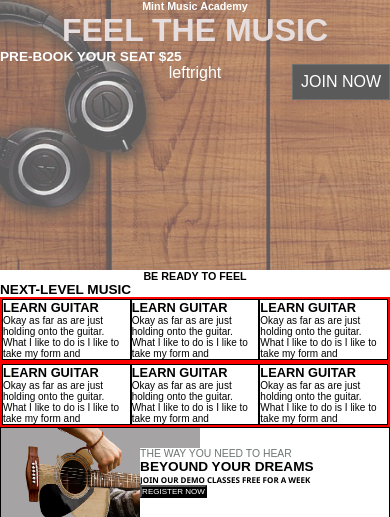
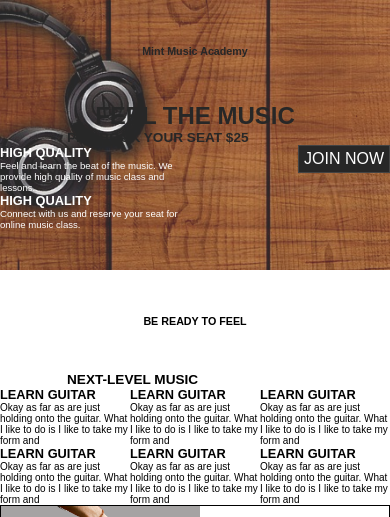
Before and after one commit to Dilli822/WordPress-Demo-Themes, a PHP site: page / in a window 390 px wide. Shown: the top 517 px of the page. Run offline with PHP 8.4, Linux system fonts and the light colour scheme.

Commit message:
initial commit

```diff
--- a/project elementor1/css/style.css
+++ b/project elementor1/css/style.css
@@ -22,8 +22,7 @@ body{
     background-size: 100vmax;
     background-repeat: no-repeat;
     height:  500px;
-    color:White;
-    opacity: 0.65;
+    opacity: 0.85;
     animation-duration: 1s;
     animation-name: scale;
    animation-iteration-count: finite;
@@ -53,13 +52,24 @@ animation-timing-function: linear;
 }
 
 .description{
-    display: flex;
-    justify-content: center;
+    margin: -20px 0px;
 }
 
-h1,h6,h2{
+h1{
     text-align: center;
+    font-size: 4rem;
+    color:black;
 }
+h2{
+    text-align: center;
+    font-weight: bolder;
+}
+
+
+h6{
+     text-align: center;
+     padding: 50px 0px;
+    }
 
 button.btn-order{
     right: 0;
@@ -67,7 +77,8 @@ button.btn-order{
     background-color:black;
     color:white;
     font-size: 1rem;
-    padding: 8px;
+    padding: 8px 15px;
+    text-align: center;
     border: 1px solid rgb(34, 34, 34);
 }
 button.btn-order:hover{
@@ -101,13 +112,13 @@ button.btn-order:hover{
 .Services-wrapper-1,
 .Services-wrapper-2{
     display: flex;
-    border: 2px solid red;
+    border: px solid red;
     justify-content: center;
 
 }
 
 section.lessons{
-    border: 1px solid rgb(0, 0, 0);
+    border: px solid rgb(0, 0, 0);
 
 }
 
@@ -137,6 +148,7 @@ p.last-breif{
 
 h2{
     font-size: 0.85rem;
+    text-align: center;
 }
 
 p.bottom-last-brief{
@@ -146,14 +158,14 @@ p.bottom-last-brief{
 }
 /***header para**/
 h3{
-
+    text-align: left;
 }
 /**paragraphs***/
 p.lessons-para{
 
 }
 .video{
-    border: 1px solid red;
+    border: px solid red;
 }
 
 .video-top{
--- a/project elementor1/index.html
+++ b/project elementor1/index.html
@@ -39,10 +39,19 @@
 
         <div class="description">
             <div class="left-description">
-                left
+
+                    <h3>HIGH QUALITY</h3>
+
+                <p class="advertise">
+                    Feel and learn the beat of the music.
+                    We provide high quality of music class and lessons.
+                </p>
             </div>
             <div class="right-description">
-                right
+                <h3>HIGH QUALITY</h3>
+                <p class="advertise">
+                  Connect with us and reserve your seat for online music class.
+                </p>
             </div>
         </div>
     </div>
--- a/project elementor1/media querries/media-queries-smaller-screen.css
+++ b/project elementor1/media querries/media-queries-smaller-screen.css
@@ -8,8 +8,36 @@
     }
     .whole-bg-banner{
         height: 270px;
+
     }
 
+    .description{
+        color:white;
+        margin: 0px;
+
+    }
+    p.advertise{
+        font-size: 0.6rem;
+        width: 50%;
+
+    }
+
+    h1{
+        font-size: 1.5rem;
+        color:black;
+    }
+    h2{
+        margin: 0px 67px;
+    }
+
+    h6{
+         text-align: center;
+         padding: 45px 0px;
+        }
+
+        button.btn-order{
+            padding: 4px 5px;
+        }
     .video-bottom{
         margin-top: -35px;
     }
```
